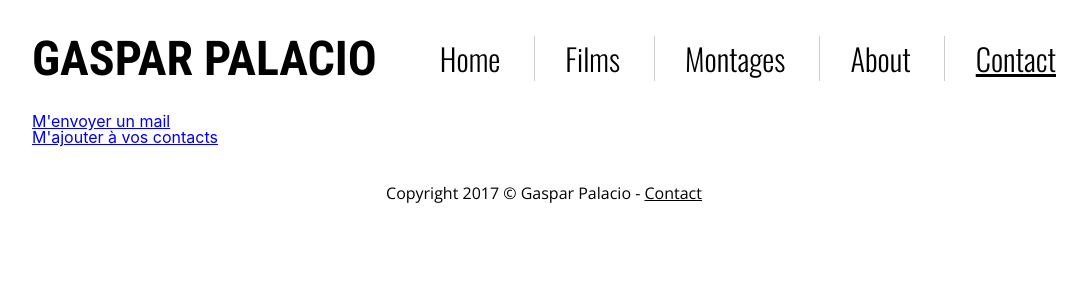
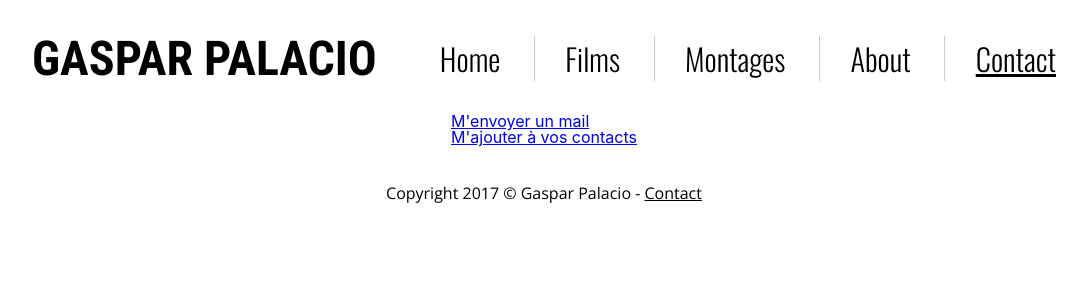
Before and after one commit to Rapsag8/Rapsag8.github.io, a Jekyll site: the page built from pages/contact.html, in a window 1280 px wide. Shown: the top 300 px of the page, without its empty margins (96-1183 px from the left). Built offline with Jekyll 4.4.1, drawn with Linux system fonts in a browser that asks for light colours; nearby versions of some CDN libraries.

Commit message:
Update contact.html

```diff
--- a/pages/contact.html
+++ b/pages/contact.html
@@ -3,6 +3,7 @@ layout: main
 permalink: /contact
 ---
 <main class="center contact">
+  <div></div>
   <div>
     <p>
       <a href="mailto:gaspar.p@hotmail.fr">M'envoyer un mail</a>
```
